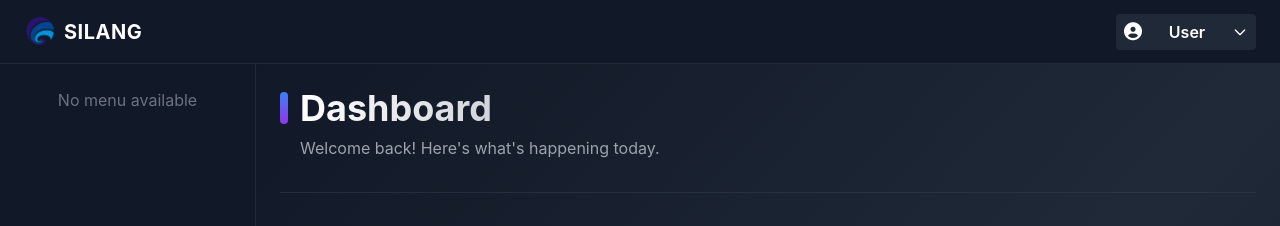
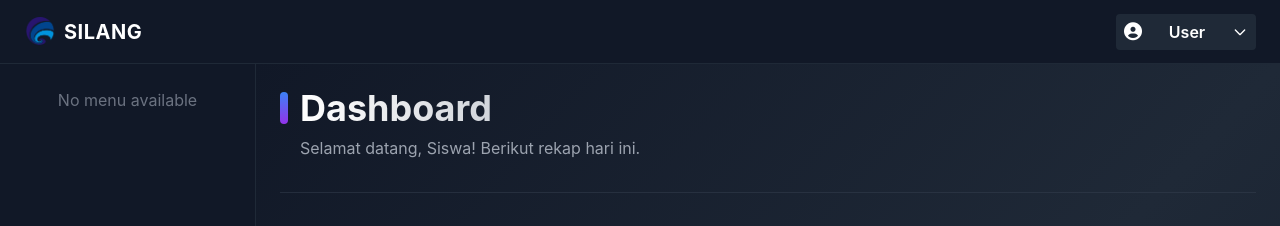
Before and after one commit to DAFAAHMADFAHRISI/Silang-Frontend, a React (Create React App) app: page /DashboardSiswa in a window 1280 px wide. Shown: the top 226 px of the page. Built offline with nearby package versions, Linux system fonts and the light colour scheme.

Commit message:
Update Tampilan Dashboard

```diff
--- a/src/Page/Guru/Dashboard.tsx
+++ b/src/Page/Guru/Dashboard.tsx
@@ -236,6 +236,9 @@ const Dashboard: React.FC = () => {
   const [loading, setLoading] = useState(true);
   const [error, setError] = useState<string | null>(null);
   const navigate = useNavigate();
+
+  // Get user name from localStorage
+  const userName = localStorage.getItem('nama') || 'Guru';
 
   useEffect(() => {
     // Check if user is logged in
@@ -516,7 +519,7 @@ const Dashboard: React.FC = () => {
               Dashboard
             </h1>
           </div>
-          <p className="text-gray-400 mt-2 ml-5">Selamat datang, berikut rekap hari ini.</p>
+          <p className="text-gray-400 mt-2 ml-5">Selamat datang, {userName}! Berikut rekap hari ini.</p>
         </div>
         <Divider />
         {/* Statistics Section */}
--- a/src/Page/Mentor/Dashboard.tsx
+++ b/src/Page/Mentor/Dashboard.tsx
@@ -37,6 +37,9 @@ const Dashboard: React.FC = () => {
   const [loading, setLoading] = useState(true);
   const [error, setError] = useState<string | null>(null);
   const navigate = useNavigate();
+
+  // Get user name from localStorage
+  const userName = localStorage.getItem('nama') || 'Mentor';
 
   useEffect(() => {
     const token = localStorage.getItem('token');
@@ -207,7 +210,7 @@ const Dashboard: React.FC = () => {
               <span>Refresh</span>
             </button>
           </div>
-          <p className="text-gray-400 mt-2 ml-5">Selamat datang, berikut rekap hari ini.</p>
+          <p className="text-gray-400 mt-2 ml-5">Selamat datang, {userName}! Berikut rekap hari ini.</p>
         </div>
         <Divider />
         {/* Statistics Section */}
--- a/src/Page/Siswa/Dashboard.tsx
+++ b/src/Page/Siswa/Dashboard.tsx
@@ -157,6 +157,9 @@ const AttendanceCard: React.FC<AttendanceCardProps> = ({ name, email, checkIn, l
 )
 
 const Dashboard: React.FC = () => {
+  // Get user name from localStorage
+  const userName = localStorage.getItem('nama') || 'Siswa';
+
   const stats = [
     {
       title: "Hadir Hari Ini",
@@ -223,7 +226,7 @@ const Dashboard: React.FC = () => {
             Dashboard
           </h1>
         </div>
-        <p className="text-gray-400 mt-2 ml-5">Welcome back! Here's what's happening today.</p>
+        <p className="text-gray-400 mt-2 ml-5">Selamat datang, {userName}! Berikut rekap hari ini.</p>
       </div>
 
       <Divider />
--- a/src/Page/SuperAdmin/Dashboard.tsx
+++ b/src/Page/SuperAdmin/Dashboard.tsx
@@ -70,6 +70,9 @@ const Dashboard: React.FC = () => {
   const [loading, setLoading] = useState(true);
   const [error, setError] = useState<string | null>(null);
 
+  // Get user name from localStorage
+  const userName = localStorage.getItem('nama') || 'Super Admin';
+
   useEffect(() => {
     const fetchStats = async () => {
       setLoading(true);
@@ -138,7 +141,7 @@ const Dashboard: React.FC = () => {
           <div className="w-2 h-8 bg-gradient-to-b from-blue-500 to-purple-600 rounded-full"></div>
           <span>Dashboard</span>
         </h1>
-        <p className="text-gray-400 mt-2 ml-5">Welcome back! Here's what's happening today.</p>
+        <p className="text-gray-400 mt-2 ml-5">Selamat datang, {userName}! Berikut rekap hari ini.</p>
         <hr className="border-gray-700 my-4" />
         <h2 className="text-2xl font-bold mb-6 flex items-center space-x-2">
           <TrendingUp className="w-6 h-6 text-blue-400" />
```
